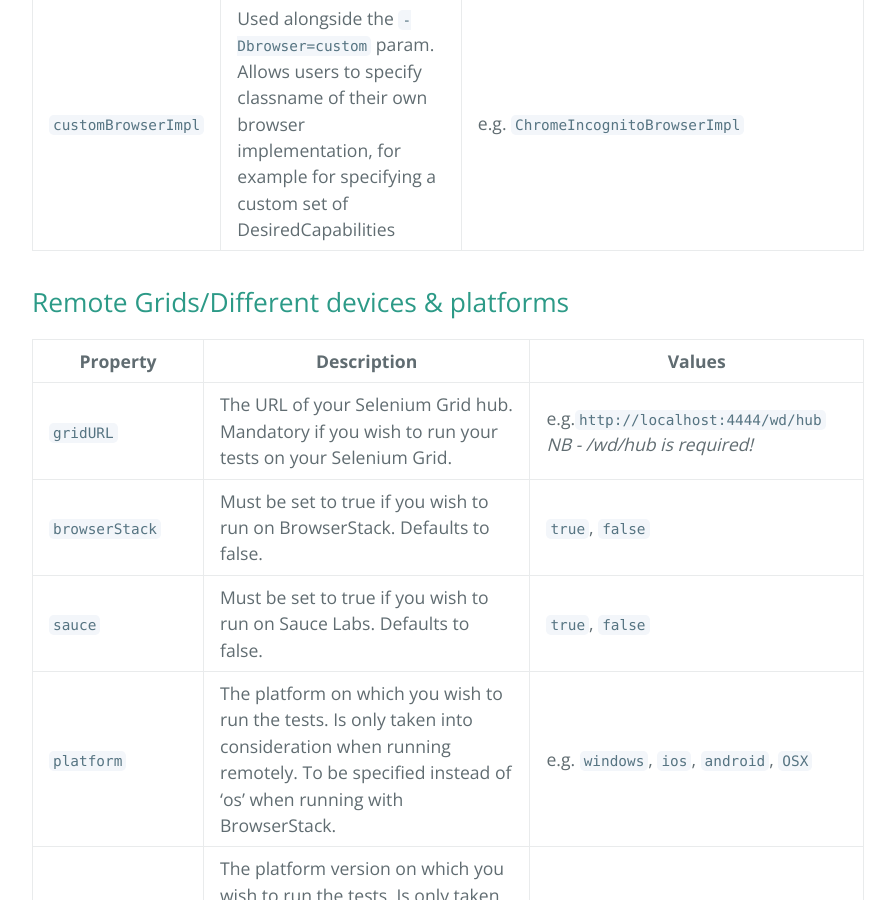
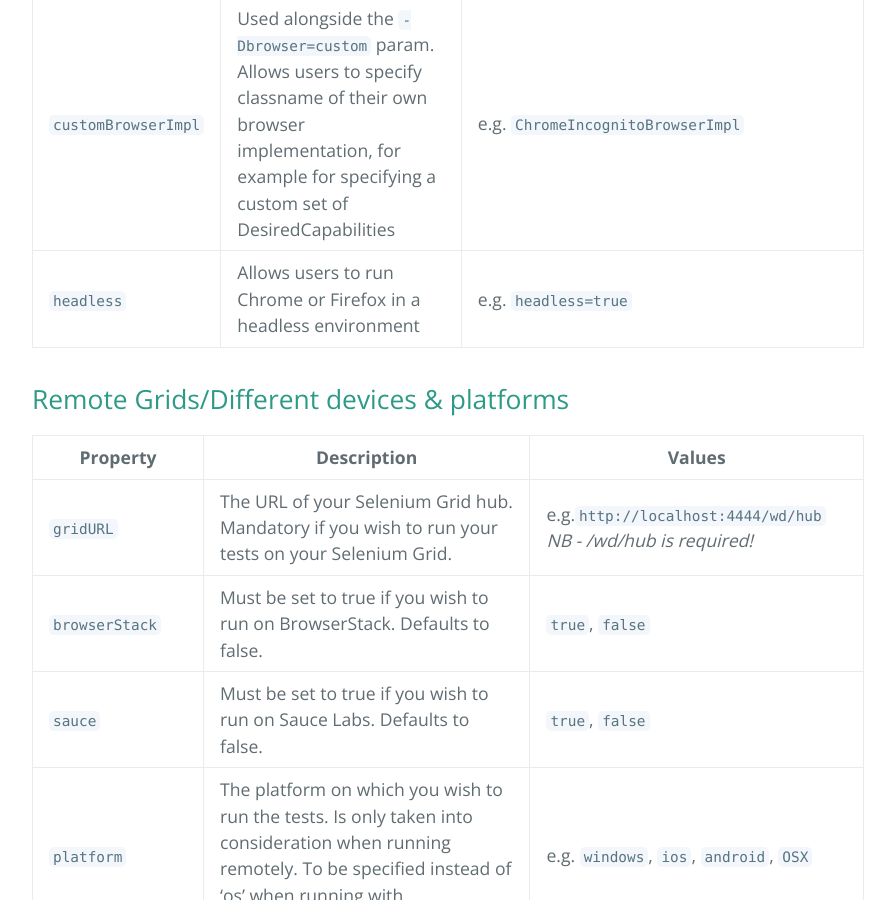
Before and after one commit to Frameworkium/frameworkium.github.io, a Jekyll site: the page built from _pages/Command-Line-Options.md, in a window 1280 px wide and 900 px high, scrolled down 2149 px. Shown: the whole window, without its empty margins (192-1087 px from the left). Built offline with Jekyll 4.4.1, drawn with Linux system fonts in a browser that asks for light colours.

Commit message:
added headless property

```diff
--- a/_pages/Command-Line-Options.md
+++ b/_pages/Command-Line-Options.md
@@ -29,6 +29,7 @@ Property | Description | Values
 `firefoxProfile`| Provide a custom firefox profile when opening firefox - eg containing specific authentication settings preset [EDIT - see `customBrowserImpl` below for preferred method] | e.g. `path/to/myCustomFFProfile.profile`
 `chromeUserDataDir`| Set custom chrome user data directory for custom implementations [EDIT - see `customBrowserImpl` below for preferred method] | e.g. `path/to/chrome_user_data_dir`
 `customBrowserImpl`| Used alongside the `-Dbrowser=custom` param. Allows users to specify classname of their own browser implementation, for example for specifying a custom set of DesiredCapabilities | e.g. `ChromeIncognitoBrowserImpl`
+`headless`| Allows users to run Chrome or Firefox in a headless environment | e.g. `headless=true`
 
 ## Remote Grids/Different devices & platforms
 
```
